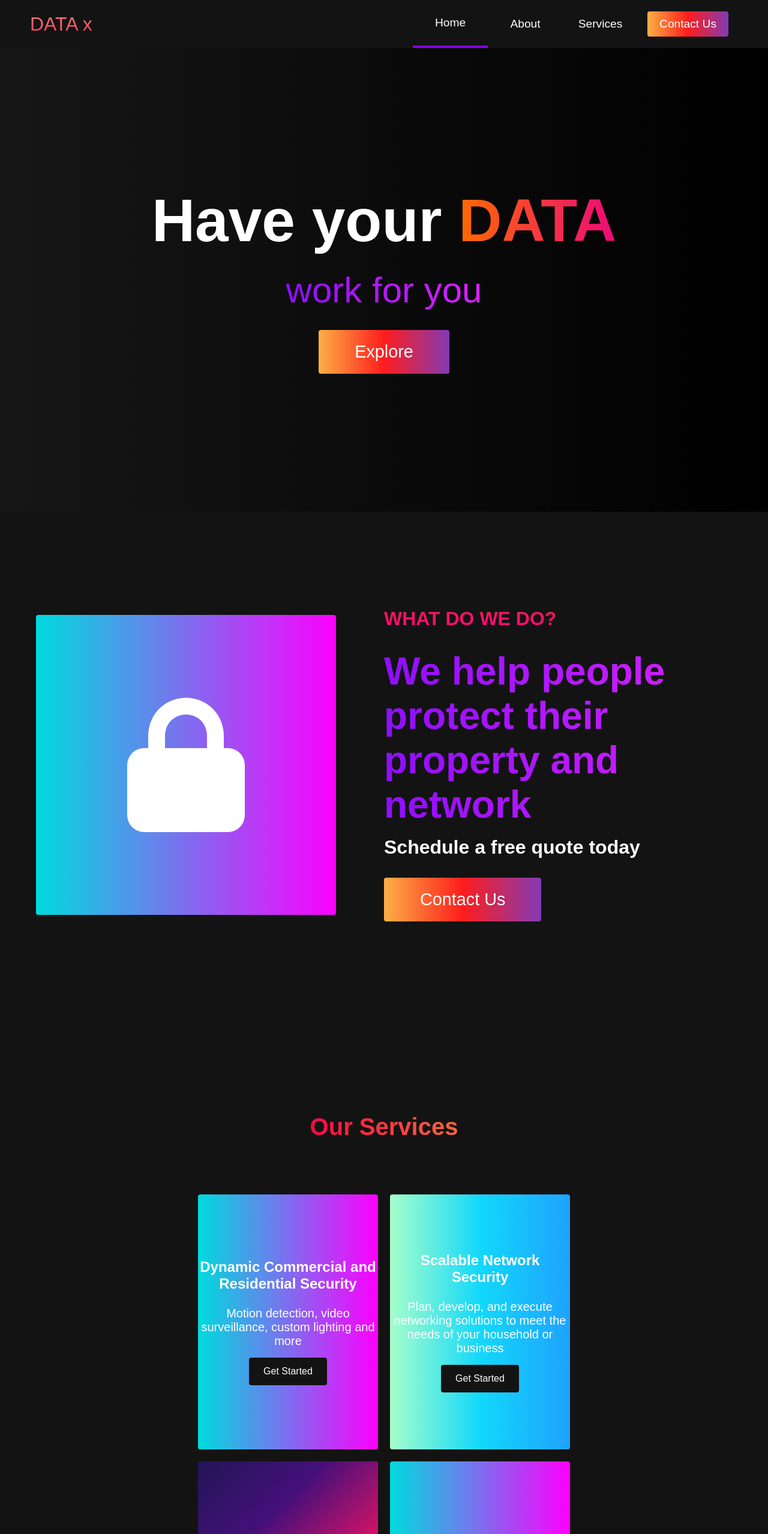
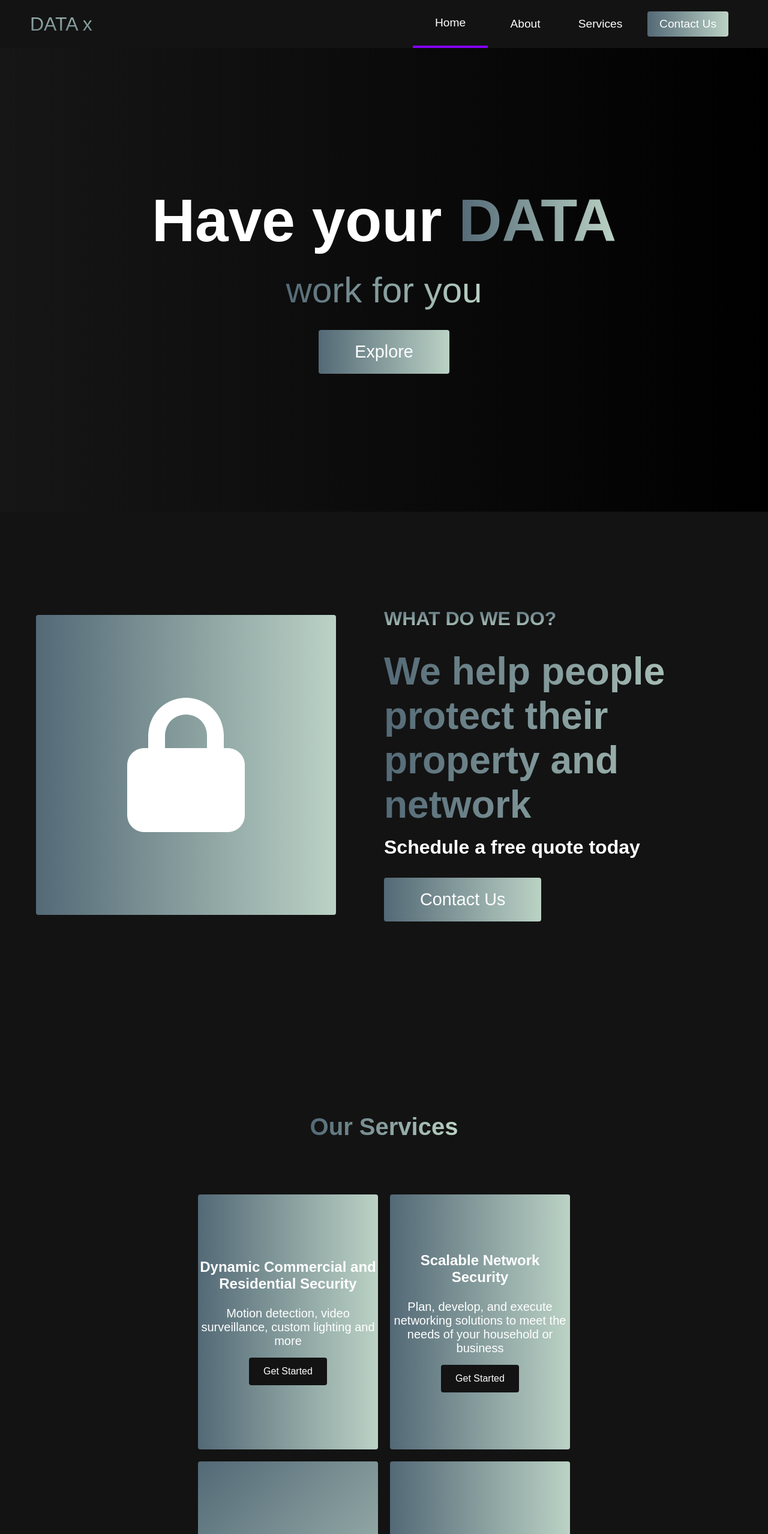
Before and after one commit to huntermontell/DATAxSecurity-website, a plain HTML site: page index.html in a window 1280 px wide. Shown: the top 2557 px of the page at 60% size. Drawn offline with Linux system fonts and the light colour scheme.

Commit message:
Update styles.css
changed the color scheme to "Petrol"

```diff
--- a/styles.css
+++ b/styles.css
@@ -30,8 +30,8 @@
   }
 
   #navbar__logo {
-    background-color: #ff8177;
-    background-image: linear-gradient(to top, #ff0844 0%, #ffb199 100%);
+    background-color: #BBD2C5;
+    background-image: linear-gradient(to top, #536976 0%, #BBD2C5 100%);
     background-size: 100%;
     -webkit-background-clip: text;
     -moz-background-clip: text;
@@ -84,15 +84,15 @@
     border: none;
     outline: none;
     border-radius: 4px;
-    background: #833ab4;
-    background: -webkit-linear-gradient(to right, #fcb045, #fd1d1d, #833ab4);
-    background: linear-gradient(to right, #fcb045, #fd1d1d, #833ab4);
+    background: #BBD2C5;  /* fallback for old browsers */
+    background: -webkit-linear-gradient(to right, #536976, #BBD2C5);  /* Chrome 10-25, Safari 5.1-6 */
+    background: linear-gradient(to right, #536976, #BBD2C5); /* W3C, IE 10+/ Edge, Firefox 16+, Chrome 26+, Opera 12+, Safari 7+ */
     color: #fff;
     transition: all 0.3s ease;
   }
 
   .navbar__links:hover {
-    color: #9518fc;
+    color: #BBD2C5;
     transition: all 0.3s ease;
   }
 
@@ -216,16 +216,16 @@
   }
 
   .hero__heading span {
-    background: #ee0979; /* fallback for old browsers */
+    background: #BBD2C5; /* fallback for old browsers */
     background: -webkit-linear-gradient(
       to right,
-      #ff6a00,
-      #ee0979
+      #536976,
+      #BBD2C5
     ); /* Chrome 10-25, Safari 5.1-6 */
     background: linear-gradient(
       to right,
-      #ff6a00,
-      #ee0979
+      #536976,
+      #BBD2C5
     ); /* W3C, IE 10+/ Edge, Firefox 16+, Chrome 26+, Opera 12+, Safari 7+ */
     background-size: 100%;
     -webkit-background-clip: text;
@@ -236,16 +236,16 @@
 
   .hero__description {
     font-size: 60px;
-    background: #da22ff; /* fallback for old browsers */
+    background: #BBD2C5; /* fallback for old browsers */
     background: -webkit-linear-gradient(
       to right,
-      #9114ff,
-      #da22ff
+      #536976,
+      #BBD2C5
     ); /* Chrome 10-25, Safari 5.1-6 */
     background: linear-gradient(
       to right,
-      #8f0eff,
-      #da22ff
+      #536976,
+      #BBD2C5
     ); /* W3C, IE 10+/ Edge, Firefox 16+, Chrome 26+, Opera 12+, Safari 7+ */
     background-size: 100%;
     -webkit-background-clip: text;
@@ -294,8 +294,8 @@
 
   .main__content h1 {
     font-size: 2rem;
-    background-color: #fe3b6f;
-    background-image: linear-gradient(to top, #ff087b 0%, #ed1a52 100%);
+    background-color: #BBD2C5;
+    background-image: linear-gradient(to top, #BBD2C5 0%, #536976 100%);
     background-size: 100%;
     -webkit-background-clip: text;
     -moz-background-clip: text;
@@ -307,16 +307,16 @@
 
   .main__content h2 {
     font-size: 4rem;
-    background: #ff8177; /* fallback for old browsers */
+    background: #BBD2C5; /* fallback for old browsers */
     background: -webkit-linear-gradient(
       to right,
-      #9114ff,
-      #da22ff
+      #536976,
+      #BBD2C5
     ); /* Chrome 10-25, Safari 5.1-6 */
     background: linear-gradient(
       to right,
-      #8f0eff,
-      #da22ff
+      #536976,
+      #BBD2C5
     ); /* W3C, IE 10+/ Edge, Firefox 16+, Chrome 26+, Opera 12+, Safari 7+ */
     background-size: 100%;
     -webkit-background-clip: text;
@@ -333,9 +333,9 @@
 
   .main__btn {
     font-size: 1.8rem;
-    background: #833ab4;
-    background: -webkit-linear-gradient(to right, #fcb045, #fd1d1d, #833ab4);
-    background: linear-gradient(to right, #fcb045, #fd1d1d, #833ab4);
+    background: #BBD2C5;
+    background: -webkit-linear-gradient(to right, #536976, #BBD2C5);
+    background: linear-gradient(to right, #536976, #BBD2C5);
     padding: 20px 60px;
     border: none;
     border-radius: 4px;
@@ -360,7 +360,7 @@
     left: 0;
     width: 0;
     height: 100%;
-    background: #ff1ead;
+    background: #BBD2C5;
     transition: all 0.35s;
     border-radius: 4px;
   }
@@ -386,7 +386,7 @@
     flex-direction: column;
     justify-content: center;
     color: #fff;
-    background-image: linear-gradient(to right, #00dbde 0%, #fc00ff 100%);
+    background-image: linear-gradient(to right, #536976 0%, #BBD2C5 100%);
   }
 
   .fa-lock,
@@ -395,9 +395,9 @@
   }
 
   #card-2 {
-    background: #ff512f;
-    background: -webkit-linear-gradient(to right, #dd2476, #ff512f);
-    background: linear-gradient(to right, #dd2476, #ff512f);
+    background: #BBD2C5;
+    background: -webkit-linear-gradient(to right, #536976, #BBD2C5);
+    background: linear-gradient(to right, #536976, #BBD2C5);
   }
 
   /* Mobile Responsive */
@@ -483,8 +483,8 @@
   }
 
   .services h1 {
-    background-color: #ff8177;
-    background-image: linear-gradient(to right, #ff0844 0%, #f7673c 100%);
+    background-color: #BBD2C5;
+    background-image: linear-gradient(to right, #536976 0%, #BBD2C5 100%);
     background-size: 100%;
     -webkit-background-clip: text;
     -moz-background-clip: text;
@@ -509,33 +509,28 @@
     flex-direction: column;
     justify-content: center;
     color: #fff;
-    background-image: linear-gradient(to right, #00dbde 0%, #fc00ff 100%);
+    background-image: linear-gradient(to right, #536976 0%, #BBD2C5 100%);
     transition: 0.3s ease-in;
   }
 
   .services__card:nth-child(2) {
-    background: #1fa2ff; /* fallback for old browsers */
+    background: #BBD2C5;  /* fallback for old browsers */
     background: -webkit-linear-gradient(
-      to right,
-      #a6ffcb,
-      #12d8fa,
-      #1fa2ff
-    ); /* Chrome 10-25, Safari 5.1-6 */
+        to right,
+         #536976,
+         #BBD2C5);  /* Chrome 10-25, Safari 5.1-6 */
     background: linear-gradient(
-      to right,
-      #a6ffcb,
-      #12d8fa,
-      #1fa2ff
-    ); /* W3C, IE 10+/ Edge, Firefox 16+, Chrome 26+, Opera 12+, Safari 7+ */
+        to right,
+         #536976,
+         #BBD2C5); /* W3C, IE 10+/ Edge, Firefox 16+, Chrome 26+, Opera 12+, Safari 7+ */
+
   }
 
   .services__card:nth-child(3) {
     background-image: linear-gradient(
       -225deg,
-      #231557 0%,
-      #44107a 29%,
-      #ff1361 67%,
-      #fff800 100%
+      #536976 0%,
+      #BBD2C5 100%
     );
   }
 
```
